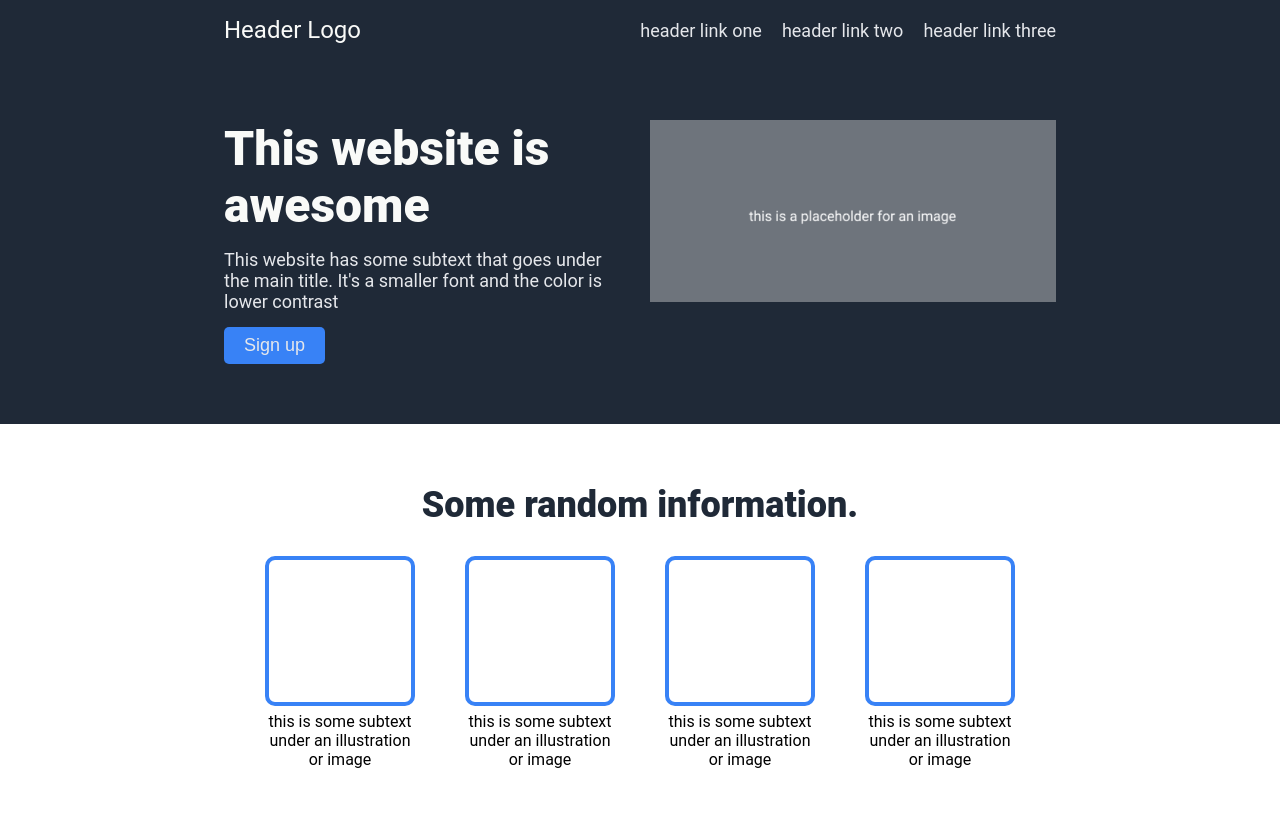
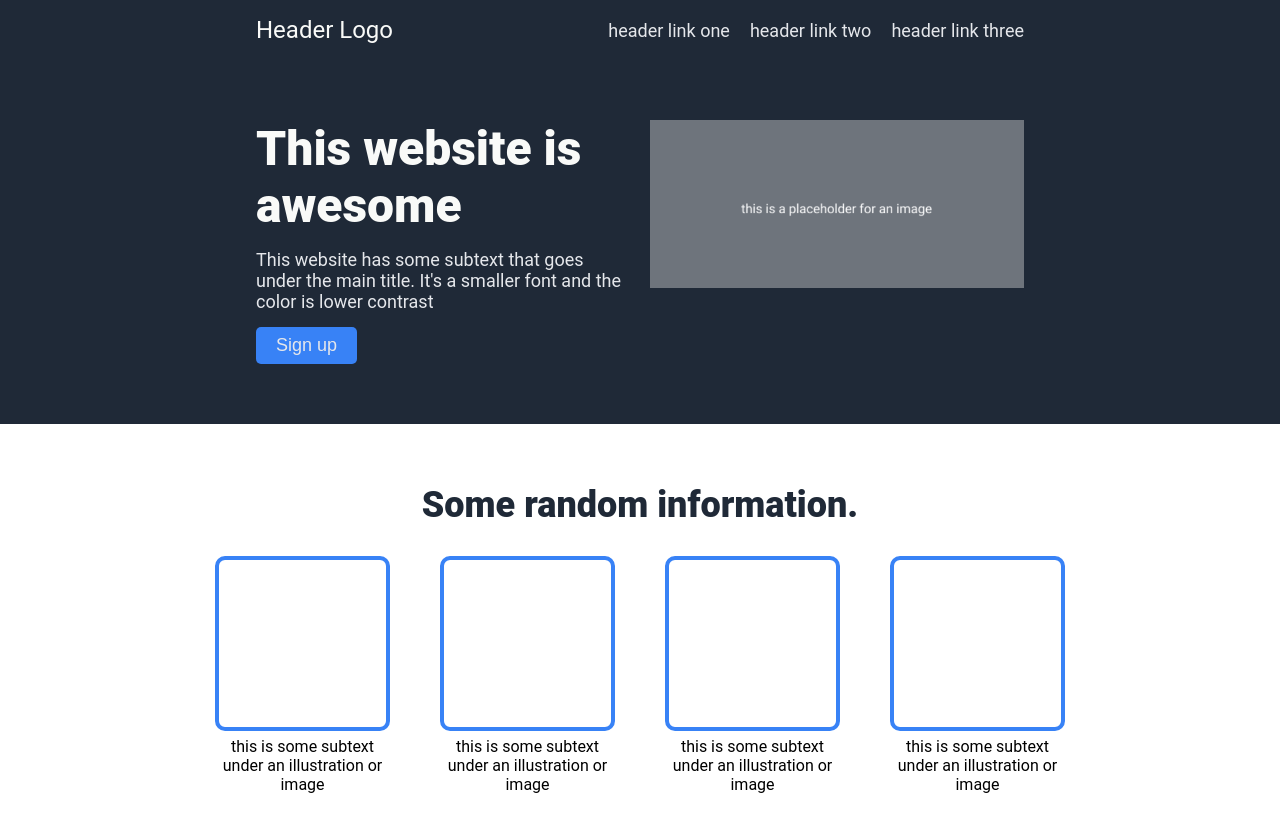
Before and after one commit to marvincamposce/landing-page, a plain HTML site: page index.html in a window 1280 px wide. Drawn offline with Linux system fonts and the light colour scheme.

Commit message:
Change size of .item and reduce width of wrappers

```diff
--- a/style.css
+++ b/style.css
@@ -26,7 +26,7 @@ header {
 }
 
 nav {
-  width: 65%;
+  width: 60%;
 }
 
 nav ul {
@@ -44,7 +44,7 @@ nav ul {
 }
 
 .wide {
-  width: 65%;
+  width: 60%;
 }
 
 .hero {
@@ -115,8 +115,8 @@ button {
 .box {
   border: 4px solid #3882F6;
   border-radius: 10px;
-  width: 150px;
-  height: 150px;
+  width: 175px;
+  height: 175px;
   margin-bottom: 6px;
 }
 
@@ -127,6 +127,6 @@ button {
 }
 
 .item {
-  max-width: 150px;
+  max-width: 175px;
   text-align: center;
 }
```
